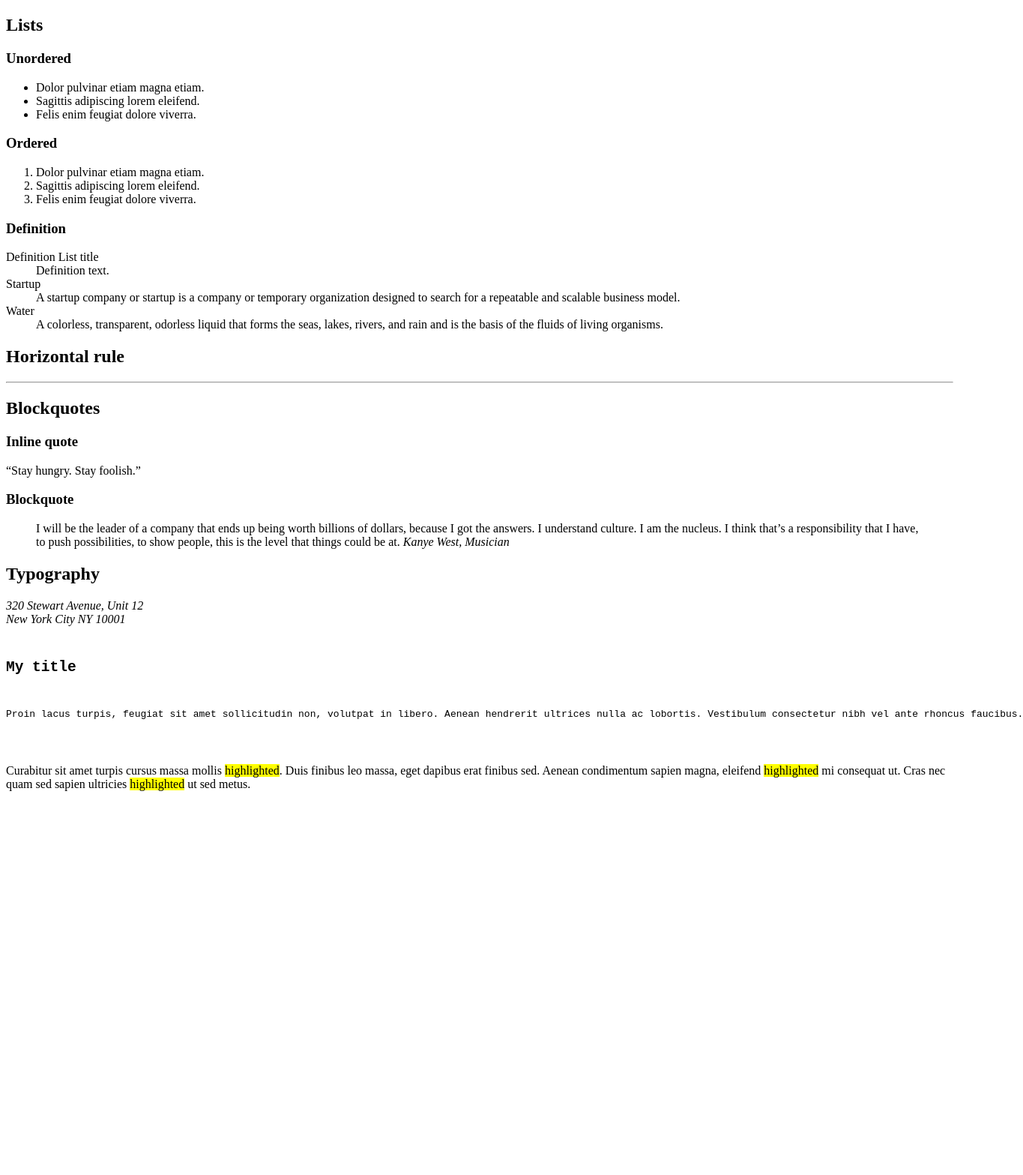
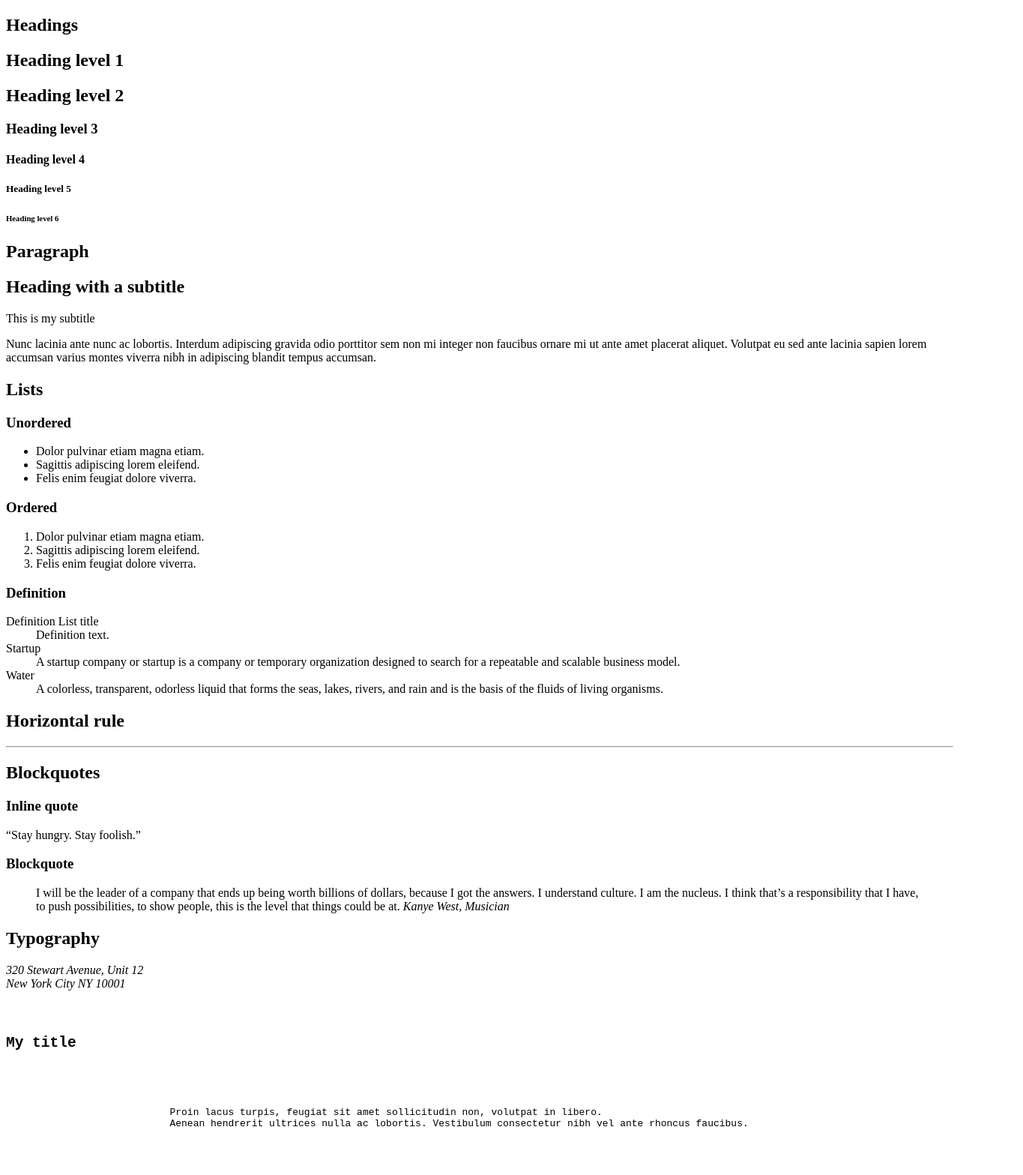
Before and after one commit to wshzoro/holbertonschool-web_front_end, a plain HTML site: page html_advanced/32-styleguide.html in a window 1280 px wide. Shown: the top 1567 px of the page at 75% size, 1365 px wide, since content can reach past the window. Before the commit the page ends 1071 px from the top, so only its background shows below. Drawn offline with Linux system fonts and the light colour scheme.

Commit message:
correct tag

```diff
--- a/html_advanced/32-styleguide.html
+++ b/html_advanced/32-styleguide.html
@@ -1,12 +1,39 @@
 <!DOCTYPE html>
-<html lang="en">
+<html lang="en" dir="ltr">
+
 <head>
-  <meta charset="UTF-8">
-  <title>Style Guide</title>
+    <meta charset="utf-8">
+    <meta name="viewport" content="width=device-width, initial-scale=1.0, viewport-fit=cover">
+    <title>Styleguide - Techium</title>
+    <meta name="description" content="Techium is a digital agency">
+    <link rel="icon" type="image/x-icon" href="./favicon.ico">
+    <link rel="icon" type="image/png" href="./favicon.png">
 </head>
+
 <body>
+    <header></header>
     <main>
-
+        <section>
+            <header>
+                <h2>Headings</h2>
+            </header>
+            <h1>Heading level 1</h1>
+            <h2>Heading level 2</h2>
+            <h3>Heading level 3</h3>
+            <h4>Heading level 4</h4>
+            <h5>Heading level 5</h5>
+            <h6>Heading level 6</h6>
+        </section>
+        <section>
+            <header>
+                <h2>Paragraph</h2>
+            </header>
+            <h2>Heading with a subtitle</h2>
+            <p>This is my subtitle</p>
+            <p>Nunc lacinia ante nunc ac lobortis. Interdum adipiscing gravida odio porttitor sem non mi integer non
+                faucibus ornare mi ut ante amet placerat aliquet. Volutpat eu sed ante lacinia sapien lorem accumsan
+                varius montes viverra nibh in adipiscing blandit tempus accumsan.</p>
+        </section>
         <!-- Lists -->
         <section>
             <header>
@@ -19,26 +46,25 @@
                     <li>Sagittis adipiscing lorem eleifend.</li>
                     <li>Felis enim feugiat dolore viverra.</li>
                 </ul>
-
                 <h3>Ordered</h3>
                 <ol>
                     <li>Dolor pulvinar etiam magna etiam.</li>
                     <li>Sagittis adipiscing lorem eleifend.</li>
                     <li>Felis enim feugiat dolore viverra.</li>
                 </ol>
-
                 <h3>Definition</h3>
                 <dl>
                     <dt>Definition List title</dt>
                     <dd>Definition text.</dd>
                     <dt>Startup</dt>
-          <dd>A startup company or startup is a company or temporary organization designed to search for a repeatable and scalable business model.</dd>
+                    <dd>A startup company or startup is a company or temporary organization designed to search for a
+                        repeatable and scalable business model.</dd>
                     <dt>Water</dt>
-          <dd>A colorless, transparent, odorless liquid that forms the seas, lakes, rivers, and rain and is the basis of the fluids of living organisms.</dd>
+                    <dd>A colorless, transparent, odorless liquid that forms the seas, lakes, rivers, and rain and is
+                        the basis of the fluids of living organisms.</dd>
                 </dl>
             </div>
         </section>
-
         <!-- Horizontal rule -->
         <section>
             <header>
@@ -48,7 +74,6 @@
                 <hr>
             </div>
         </section>
-
         <!-- Blockquotes -->
         <section>
             <header>
@@ -60,15 +85,15 @@
             </div>
             <div>
                 <h3>Blockquote</h3>
-        <blockquote cite="Kanye West">
-          I will be the leader of a company that ends up being worth billions of dollars, because I got the answers.
-          I understand culture. I am the nucleus. I think that’s a responsibility that I have, to push possibilities,
-          to show people, this is the level that things could be at.
+                <blockquote>
+                    <p>I will be the leader of a company that ends up being worth billions of dollars, because I got
+                        the answers. I understand culture. I am the nucleus. I think that’s a responsibility that I
+                        have, to push possibilities, to show people, this is the level that things could be at.
                         <cite>Kanye West, Musician</cite>
+                    </p>
                 </blockquote>
             </div>
         </section>
-
         <!-- Typography -->
         <section>
             <header>
@@ -76,26 +101,31 @@
             </header>
             <div>
                 <address>
-          320 Stewart Avenue, Unit 12<br>
-          New York City NY 10001
+                    320 Stewart Avenue, Unit 12<br>New York City NY 10001
                 </address>
             </div>
             <div>
-        <pre><code>
+                <pre>
+                    <code>
                         <h2>My title</h2>
-<p>Proin lacus turpis, feugiat sit amet sollicitudin non, volutpat in libero. Aenean hendrerit ultrices nulla ac lobortis. Vestibulum consectetur nibh vel ante rhoncus faucibus.</p>
-        </code></pre>
+                        <p>
+                            Proin lacus turpis, feugiat sit amet sollicitudin non, volutpat in libero.
+                            Aenean hendrerit ultrices nulla ac lobortis. Vestibulum consectetur nibh vel ante rhoncus faucibus.
+                        </p>
+                    </code>
+                </pre>
             </div>
             <div>
                 <p>
-          Curabitur sit amet turpis cursus massa mollis <mark>highlighted</mark>.
-          Duis finibus leo massa, eget dapibus erat finibus sed.
+                    Curabitur sit amet turpis cursus massa mollis <mark>highlighted</mark>. Duis finibus leo massa, eget dapibus erat
+                    finibus sed.
                     Aenean condimentum sapien magna, eleifend <mark>highlighted</mark> mi consequat ut.
                     Cras nec quam sed sapien ultricies <mark>highlighted</mark> ut sed metus.
                 </p>
             </div>
         </section>
+    </main>
+    <footer></footer>
+</body>
 
-  </main>
-</body>
 </html>
```
Lines whose indentation alone changed are shown as unchanged.
